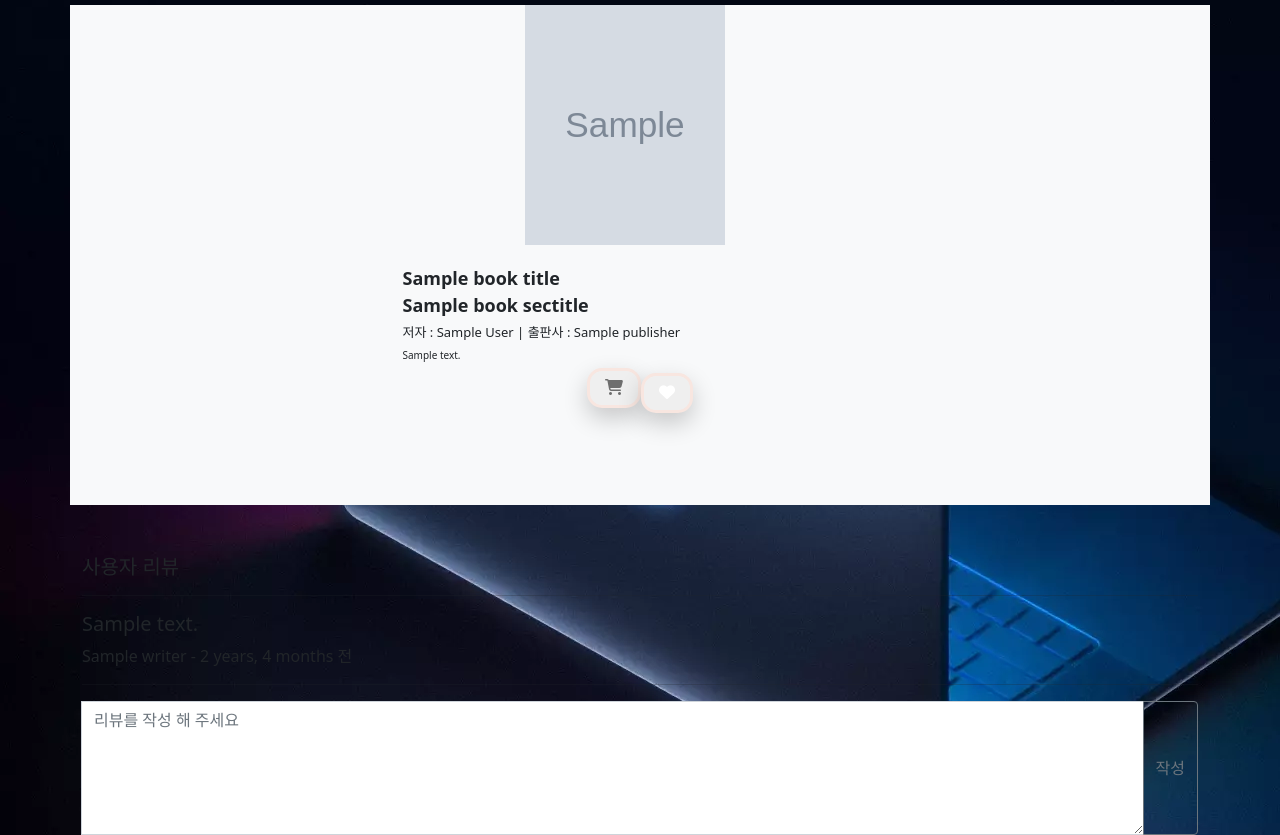
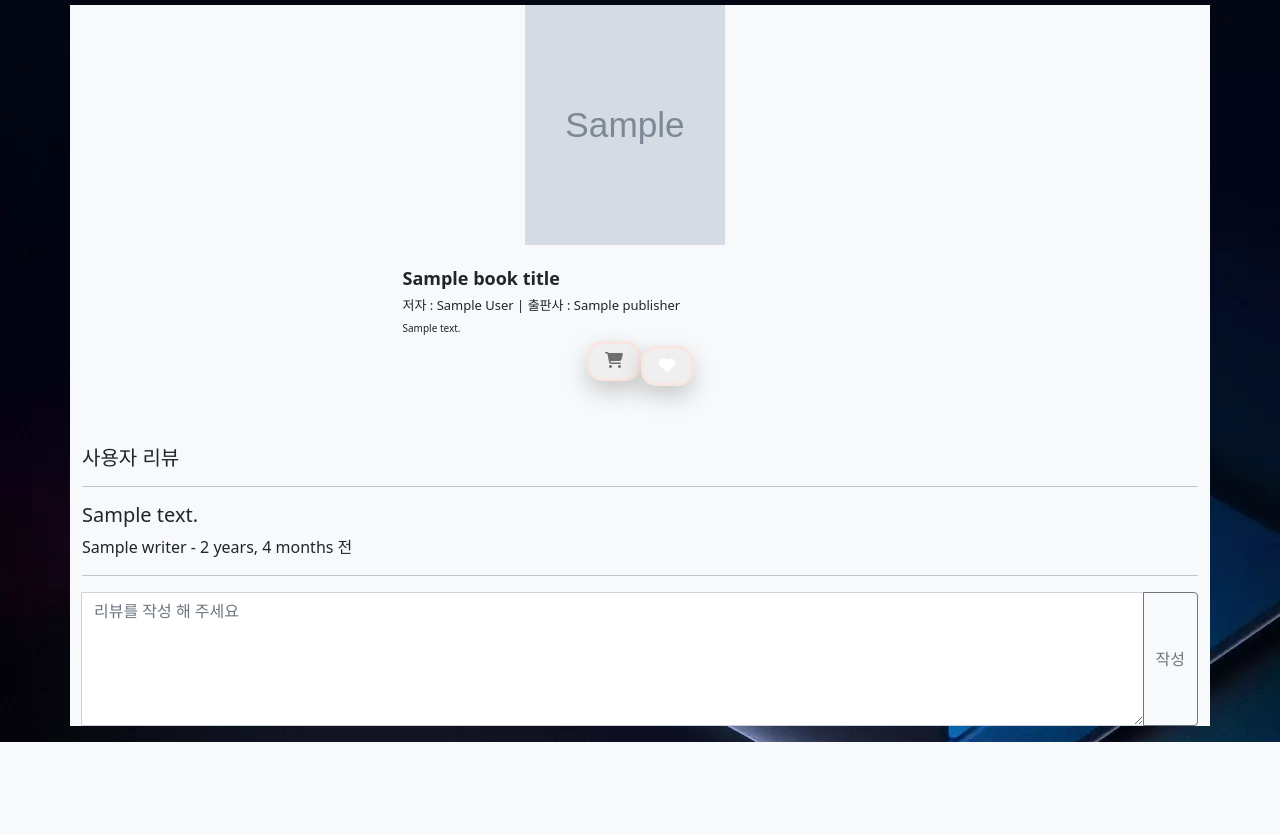
Before and after one commit to sungwookoo/django_recommend_book, a Django app: template templates/detail.html in a window 1280 px wide. Shown: the part 121-956 px from the top of the page. After the commit the page ends 863 px from the top, so only its background shows below. Run offline with Django 4.2, Linux system fonts and the light colour scheme; the template is opened without the code that fills it: most values are stand-ins (such as "Sample title", 1, 10 or a date in 2020); grey boxes marked "Sample" are stand-in pictures; some libraries are stand-ins or nearby versions; some web fonts are replaced.

Commit message:
design : - split 오류 고침

```diff
--- a/templates/detail.html
+++ b/templates/detail.html
@@ -35,7 +35,7 @@
                 {#                </button>#}
             </div>
         {% endfor %}
-        <div class="col-md-7" style="width: 100%; height:500px;">
+        <div class="col-md-7" style="width: 100%;">
             <div style="display:flex; width:100%; height:100%; justify-content: center;">
                 <div class="book-area" id="book-area" name="book-area"
                      style="display: flex; flex-direction: column; flex-wrap: wrap">
@@ -50,7 +50,7 @@
                         <div class="book-info" style="display: flex; flex-direction: column; margin-top: 20px">
                             <div class="book-info-title">
                                 <span style="font-size: large; font-weight: bold">{{ book_title }}</span><br>
-                                <span style="font-size: large; font-weight: bold">{{ book_sectitle }}</span>
+{#                                <span style="font-size: large; font-weight: bold">{{ book_sectitle }}</span>#}
                             </div>
                             <div class="book-info-author">
                                 <span style="font-size: small"> 저자 : {{ book.author }} | 출판사 : {{ book.publisher }}</span>
```
Also changed, not shown: book/views.py (+5 -7 lines).
